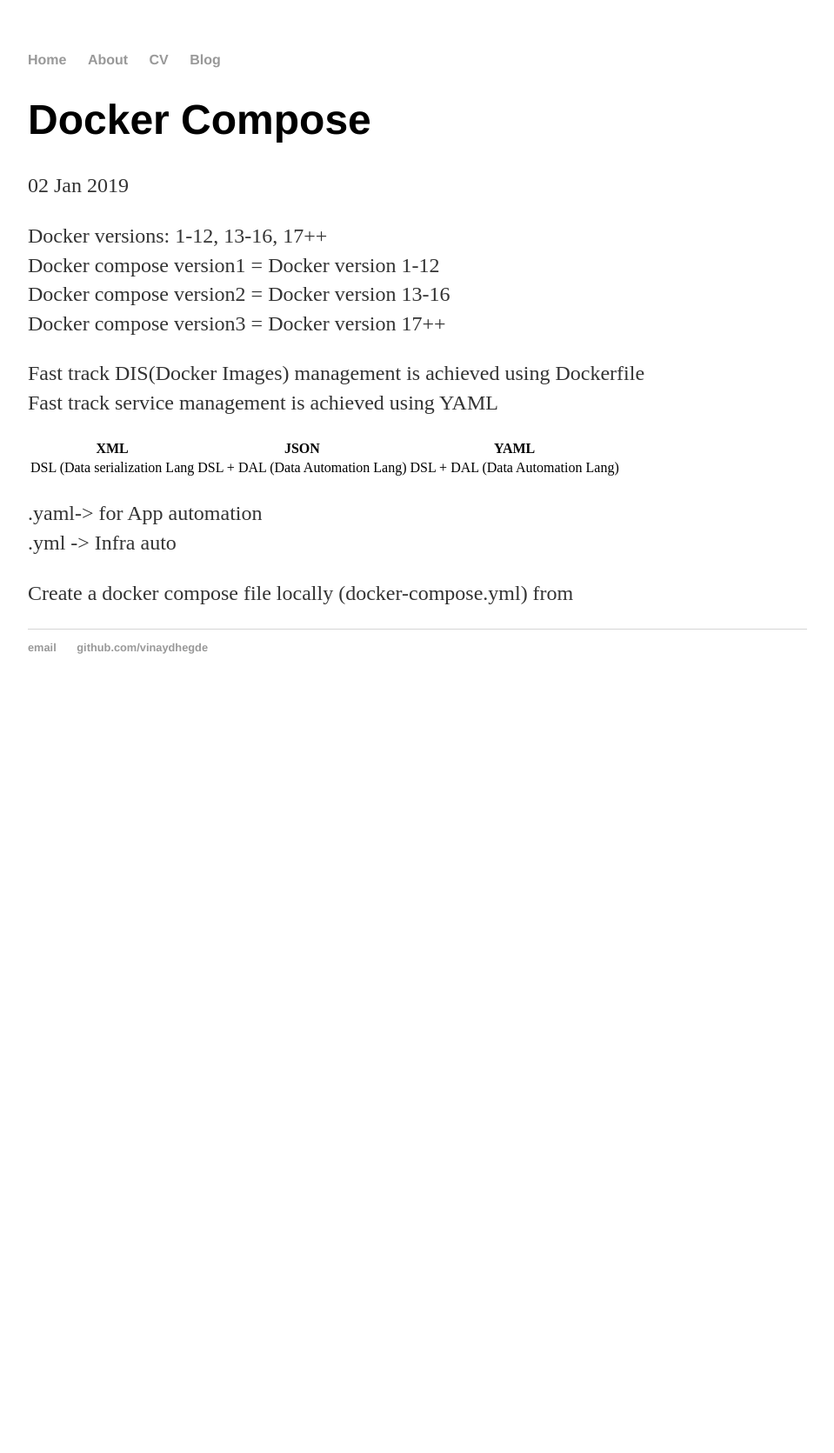
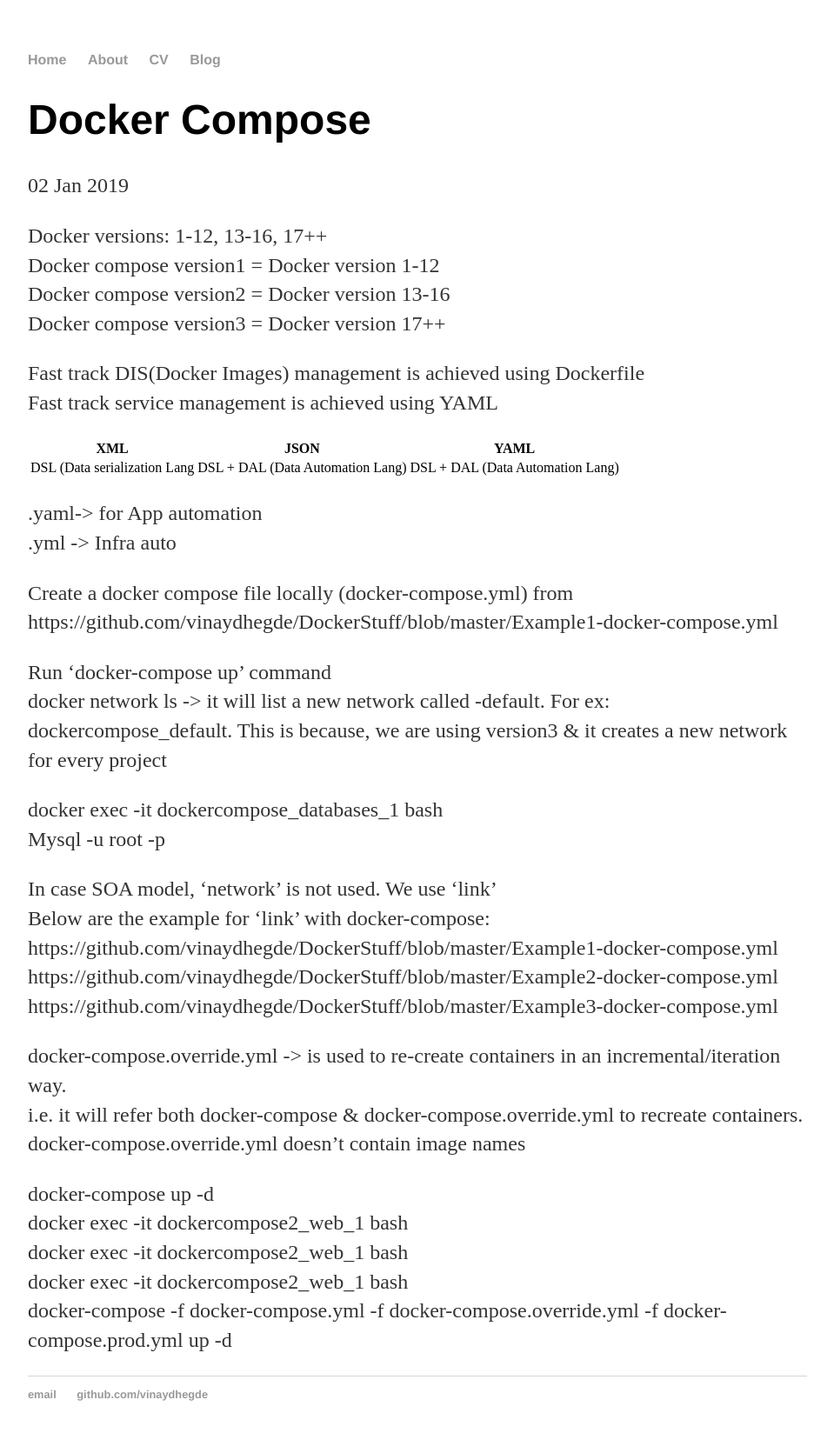
Before and after one commit to vinaydhegde/vinaydhegde.github.io, a Jekyll site: the page built from _posts/2019-01-02-Docker-Compose.md, in a window 1280 px wide. Shown: the whole page at 87% size, without its empty margins (160-1119 px from the left). Built offline with Jekyll 4.4.1, drawn with Linux system fonts in a browser that asks for light colours; our own code applies the rules of GitHub Pages for plain Markdown files; before the commit the page ends 900 px from its top, so only the background shows below that.

Commit message:
Update 2019-01-02-Docker-Compose.md

```diff
--- a/_posts/2019-01-02-Docker-Compose.md
+++ b/_posts/2019-01-02-Docker-Compose.md
@@ -14,3 +14,26 @@ Fast track service management is achieved using YAML
 .yml -> Infra auto
 
 Create a docker compose file locally (docker-compose.yml) from
+https://github.com/vinaydhegde/DockerStuff/blob/master/Example1-docker-compose.yml
+
+Run 'docker-compose up' command
+docker network ls -> it will list a new network called <CurrentDir>-default. For ex: dockercompose_default.
+This is because, we are using version3 & it creates a new network for every project
+
+docker exec -it dockercompose_databases_1 bash
+Mysql -u root -p
+
+In case SOA model, 'network' is not used. We use 'link'
+Below are the example for 'link' with docker-compose:
+https://github.com/vinaydhegde/DockerStuff/blob/master/Example1-docker-compose.yml
+https://github.com/vinaydhegde/DockerStuff/blob/master/Example2-docker-compose.yml
+https://github.com/vinaydhegde/DockerStuff/blob/master/Example3-docker-compose.yml
+
+docker-compose.override.yml -> is used to re-create containers in an incremental/iteration way.
+i.e. it will refer both docker-compose & docker-compose.override.yml to recreate containers. docker-compose.override.yml  doesn't contain image names
+
+docker-compose up -d
+docker exec -it dockercompose2_web_1 bash
+docker exec -it dockercompose2_web_1 bash
+docker exec -it dockercompose2_web_1 bash
+docker-compose -f docker-compose.yml -f docker-compose.override.yml -f docker-compose.prod.yml up -d
```
